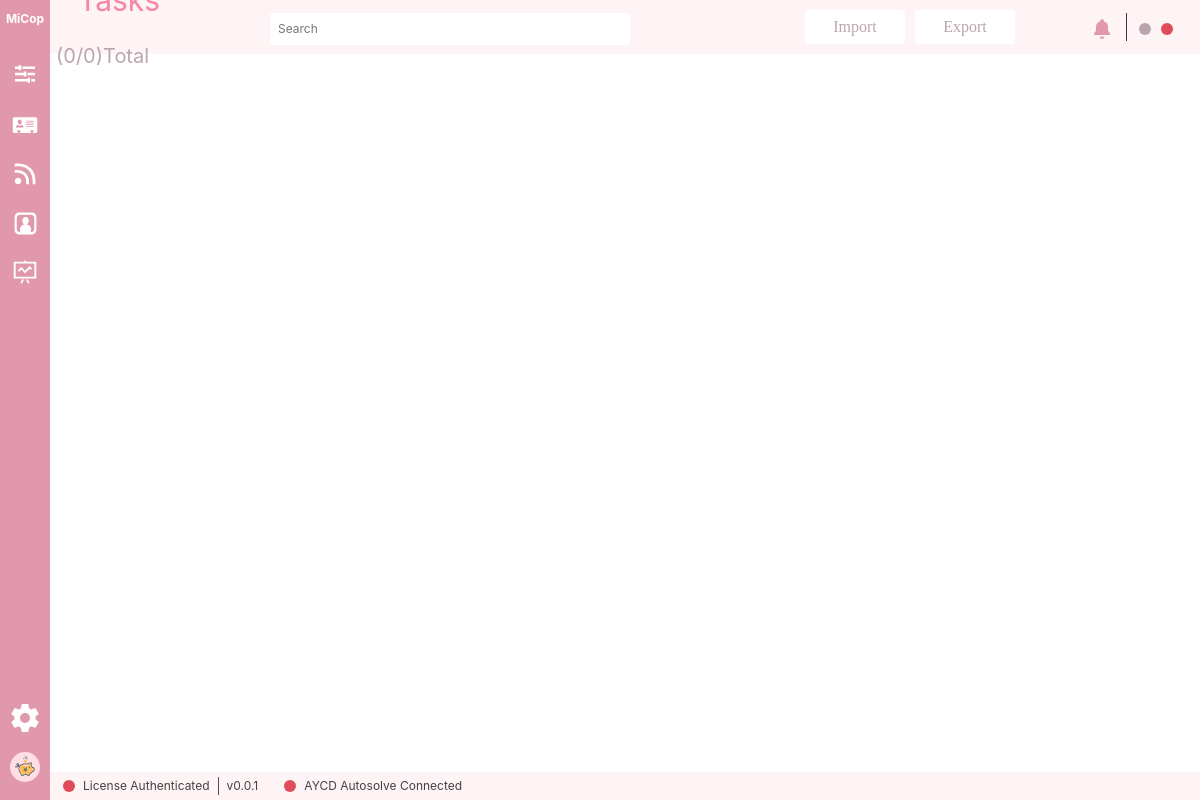
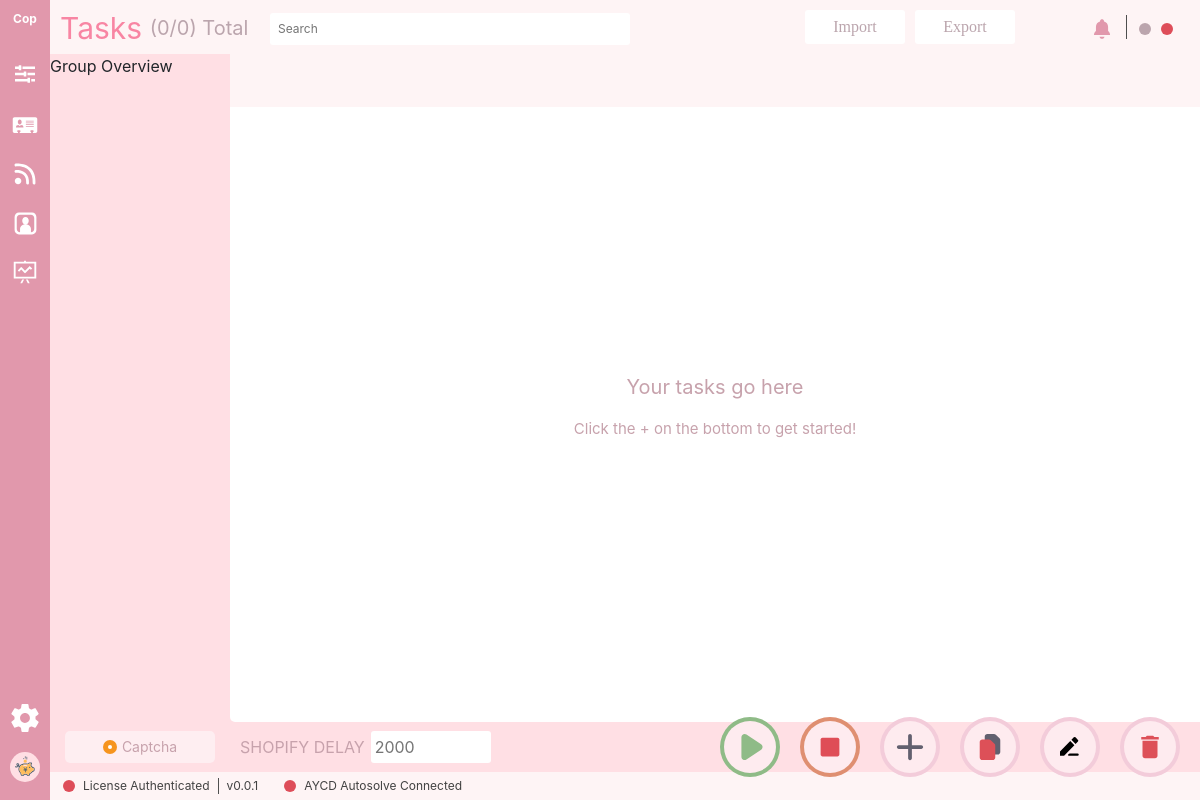
Before and after one commit to wxzg/bots, an Electron app: page src/index.html in a window 1200 px wide. Drawn offline with Linux system fonts and the light colour scheme; files that its build step writes are made by us from their sources.

Commit message:
UI update

```diff
--- a/src/index.css
+++ b/src/index.css
@@ -7,6 +7,7 @@
 ul{
   list-style: none;
 }
+
 
 .win-icon{
   width:12px;
@@ -55,6 +56,11 @@ body {
 
 #desktop-side .desktop-side-ul li{
   margin:20px 0;
+  background-color: #E198AC;
+}
+
+#desktop-side .desktop-side-ul li:hover{
+  opacity: 0.7;
 }
 
 #desktop-side .side-bottom{
@@ -93,10 +99,6 @@ body {
   padding:20px;
 }
 
-/* 任务模块界面 */
-#desktop-right #task-page{
-  flex:1;
-}
 
 /* 窗口标题栏设置 */
 #desktop-right .desktop-header{
@@ -114,14 +116,14 @@ body {
   display: inline-block;
   font-size:30px;
   color:#F885A3;
-  margin-left:28px;
+  margin-left:10px;
   vertical-align: middle;
 }
 
 #desktop-right .desktop-header .header-title .total{
   display: inline-block;
   font-size:20px;
-  margin-left:6px;
+  margin-left:3px;
   vertical-align: middle;
 }
 
@@ -179,9 +181,9 @@ body {
 
 #desktop-right .desktop-header .header-rightset .header-icon-wrap{
   padding:0 12px;
-  border-left:1px solid rgb(58, 58, 58);
-  height: 28px;
-  line-height: 28px;
+  border-left:1px solid rgb(78, 78, 78);
+  height: 24px;
+  line-height: 24px;
   margin-left:12px;
   margin-right:15px;
 }
@@ -210,10 +212,163 @@ body {
 }
 
 #desktop-right .desktop-footer .footer-version .version{
- padding: 0 8px;
- margin-left:8px;
- border-left:1px solid rgb(80, 80, 80);
- display:inline-block;
- height:18px;
- line-height: 18px;
+  padding: 0 8px;
+  margin-left:8px;
+  border-left:1px solid rgb(80, 80, 80);
+  display:inline-block;
+  height:16px;
+  line-height: 16px;
 }
+
+/* 任务模块界面 */
+
+#desktop-right #task-page{
+  flex:1;
+  display:flex;
+}
+
+#desktop-right #task-page .task-state{
+  width:180px;
+  height:100%;
+  background-color: #FFDFE4;
+}
+
+#desktop-right #task-page .task-interface{
+  flex:1;
+  height:100%;
+  background-color: #FFDFE4;
+  display: flex;
+  flex-direction: column;
+}
+
+#desktop-right #task-page .task-interface .task-interface-pagewrap{
+  height:8%;
+  background-color: #FEF4F5;
+  width: 100%;
+}
+
+#desktop-right #task-page .task-interface .task-page{
+  flex:1;
+  background-color: #fff;
+  border-bottom-left-radius: 5px;
+  width:100%;
+}
+
+#desktop-right #task-page .task-interface .task-page .no-task{
+  color:#C7A2AC;
+  font-size:15px;
+  width:100%;
+  height:100%;
+  display: flex;
+  flex-direction: column;
+  align-items: center;
+  justify-content: center;
+}
+
+/* 底部功能模块栏 */
+
+#desktop-right .function-bottom{
+  color:#C7A2AC;
+  background-color:#FFDFE4;
+  height:50px;
+  width:100%;
+  line-height: 50px;
+  display: flex;
+  align-items: center;
+  position: relative;
+}
+
+#desktop-right .function-bottom .function-icon{
+  width:60px;
+  height:60px;
+  border-radius: 50%;
+  position: absolute;
+  top:-5px;
+}
+
+
+
+#desktop-right .function-bottom .function-icon .function-icon-circle{
+  width:52px;
+  height:52px;
+  background-color: #FEEBEF;
+  border-radius: 50%;
+  position: absolute;
+  left:50%;
+  top:50%;
+  margin-left:-26px;
+  margin-top:-26px;
+}
+
+
+#desktop-right .function-bottom .function-icon .function-icon-circle img{
+  position: absolute;
+  left:50%;
+  margin-left: -15px;
+  top:50%;
+  margin-top:-15px;
+  width:30px;
+  height:30px;
+}
+
+#desktop-right .function-bottom .function-bottom-captcha{
+  text-align: center;
+  height:32px;
+  line-height:32px;
+  background-color:#FEEEF1;
+  font-size:14px;
+  color:#C7A2AC;
+  margin-left:15px;
+  margin-right:15px;
+  width:150px;
+  border-radius: 5px;
+  border:none;
+  outline: none;
+  font-size:14px;
+  align-items: center;
+  justify-content: center;
+  display: flex;
+}
+
+#desktop-right .function-bottom .function-bottom-captcha .captcha-state{
+  width:14px;
+  height:14px;
+  border-radius: 50%;
+  background-color: #F6941E;
+  position: relative;
+  margin-right:5px;
+}
+
+#desktop-right .function-bottom .function-bottom-captcha .captcha-state div{
+  position: absolute;
+  width:4px;
+  height:4px;
+  border-radius: 50%;
+  left:50%;
+  top:50%;
+  margin-left:-2px;
+  margin-top:-2px;
+  background-color: #fff;
+}
+
+#desktop-right .function-bottom .function-bottom-delay{
+  display: flex;
+  align-items: center;
+  margin-left:10px;
+}
+
+#desktop-right .function-bottom .function-bottom-delay label{
+  height:32px;
+  line-height: 32px;
+  margin-right:6px;
+  margin-bottom:0;
+}
+
+#desktop-right .function-bottom .function-bottom-delay input{
+  height:32px;
+  outline: none;
+  border: none;
+  width:120px;
+  border-radius: 3px;
+  padding: 0 4px;
+}
--- a/src/index.html
+++ b/src/index.html
@@ -12,7 +12,7 @@
 
     <!-- 左侧导航栏 -->
     <div id="desktop-side">
-      <div id="logo">MiCop</div>
+      <div id="logo">Cop</div>
       <ul class="desktop-side-ul">
         <li>
           <img class="side-image" src="../static/images/task.svg" alt="task" style="width:30px;height:30px;">
@@ -49,7 +49,7 @@
       <header class="desktop-header">
         <div class="header-title">
           <span class="title">Tasks</span>
-          <span class="total">(0/0)Total</span>
+          <span class="total">(0/0) Total</span>
         </div>
         <div class="searchipt">
           <input type="text" placeholder="Search"/>
@@ -68,11 +68,96 @@
           </div>
         </div>
       </header>
+
       <!-- 任务界面 -->
-      <div id="task-page" class="side-right">
+      <div id="task-page">
+
+        <div class="task-state">
+          <div class="groupoverview">
+            <span>Group Overview</span>
+            <ul>
+              <li></li>
+              <li></li>
+              <li></li>
+              <li></li>
+              <li></li>
+            </ul>
+          </div>
+        </div>
+
+        <div class="task-interface">
+
+          <div class="task-interface-pagewrap">
+
+          </div>
+
+          <div class="task-page">
+
+            <div class="no-task">
+              <p style="font-size: 20px;">Your tasks go here</p>
+              <p>Click the + on the bottom to get started!</p>
+            </div>
+          </div>
+
+        </div>
 
       </div>
 
+      <!-- 底部功能栏 -->
+      <div class="function-bottom">
+
+        <button class="function-bottom-captcha">
+          <div class="captcha-state">
+            <div></div>
+          </div>
+          Captcha
+        </button>
+
+        <div class="function-bottom-delay">
+          <label for="delay">SHOPIFY DELAY </label>
+          <input type="text" placeholder="2000" id="delay">
+        </div>
+
+        <div class="function-icon" style="right:420px; background-color: #8FBB87;">
+          <div class="function-icon-circle">
+
+            <img class="side-image" src="../static/images/start.svg" alt="task" style="margin-left:-13px">
+          </div>
+        </div>
+        <div class="function-icon" style="right:340px; background-color: #DF8F71;">
+          <div class="function-icon-circle">
+
+            <img class="side-image" src="../static/images/stop.svg" alt="task">
+          </div>
+        </div>
+        <div class="function-icon" style="right:260px; background-color: #F3CCDA;">
+          <div class="function-icon-circle">
+
+            <img class="side-image" src="../static/images/add.svg" alt="task">
+          </div>
+        </div>
+        <div class="function-icon" style="right:180px; background-color: #F3CCDA;">
+          <div class="function-icon-circle">
+
+            <img class="side-image" src="../static/images/duplicate.svg" alt="task">
+          </div>
+        </div>
+        <div class="function-icon" style="right:100px; background-color: #F3CCDA;">
+          <div class="function-icon-circle">
+
+            <img class="side-image" src="../static/images/edit.svg" alt="task">
+          </div>
+        </div>
+        <div class="function-icon" style="right:20px; background-color: #F3CCDA;">
+          <div class="function-icon-circle">
+
+            <img class="side-image" src="../static/images/delete.svg" alt="task">
+          </div>
+        </div>
+
+      </div>
+
+      <!-- 底部导航栏 -->
       <footer class="desktop-footer">
         <div class="footer-version">
           <i class="win-icon" style="margin:0 8px; background-color: #DE4D59;"></i>
@@ -84,6 +169,7 @@
           <span>AYCD Autosolve Connected</span>
         </div>
       </footer>
+
     </div>
 
 </div>
```
Also changed, not shown: static/images/add.svg (added), static/images/delete.svg (added), static/images/duplicate.svg (added), static/images/edit.svg (added), static/images/start.svg (added), static/images/stop.svg (added).
